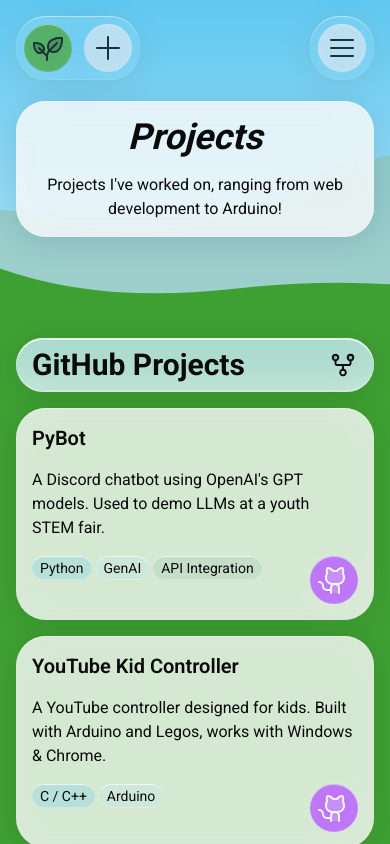
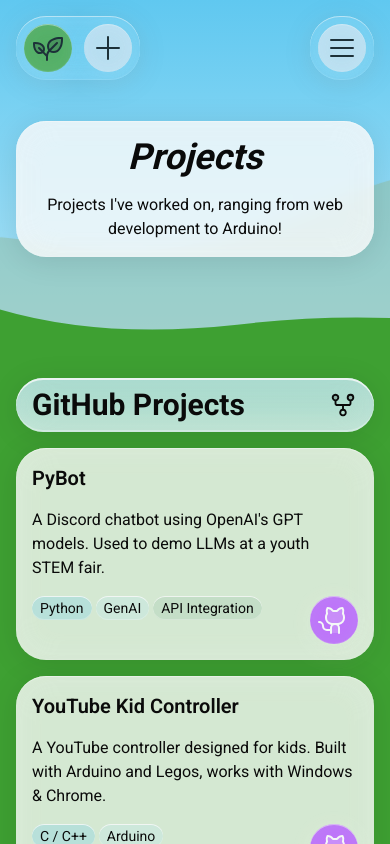
Before and after one commit to vtlanglois/portfolio-v2, a Next.js app: page /projects in a window 390 px wide. Shown: the top 844 px of the page. Built offline with nearby package versions, Linux system fonts and the light colour scheme.

Commit message:
style: increase hero height on mobile

```diff
--- a/src/components/ui/Hero/styles.css
+++ b/src/components/ui/Hero/styles.css
@@ -25,7 +25,7 @@
 .hero__hills svg {
   display: block;
   width: 100%;
-  height: 40dvh;
+  height: 45dvh;
   margin-bottom: -2px;
 }
 
@@ -63,6 +63,12 @@
   backdrop-filter: blur(10px);
 }
 
+@media (min-width: 768px) {
+  .hero__hills svg {
+    height: 40dvh;
+  }
+}
+
 @keyframes hillFar {
   0%,
   100% {
```
